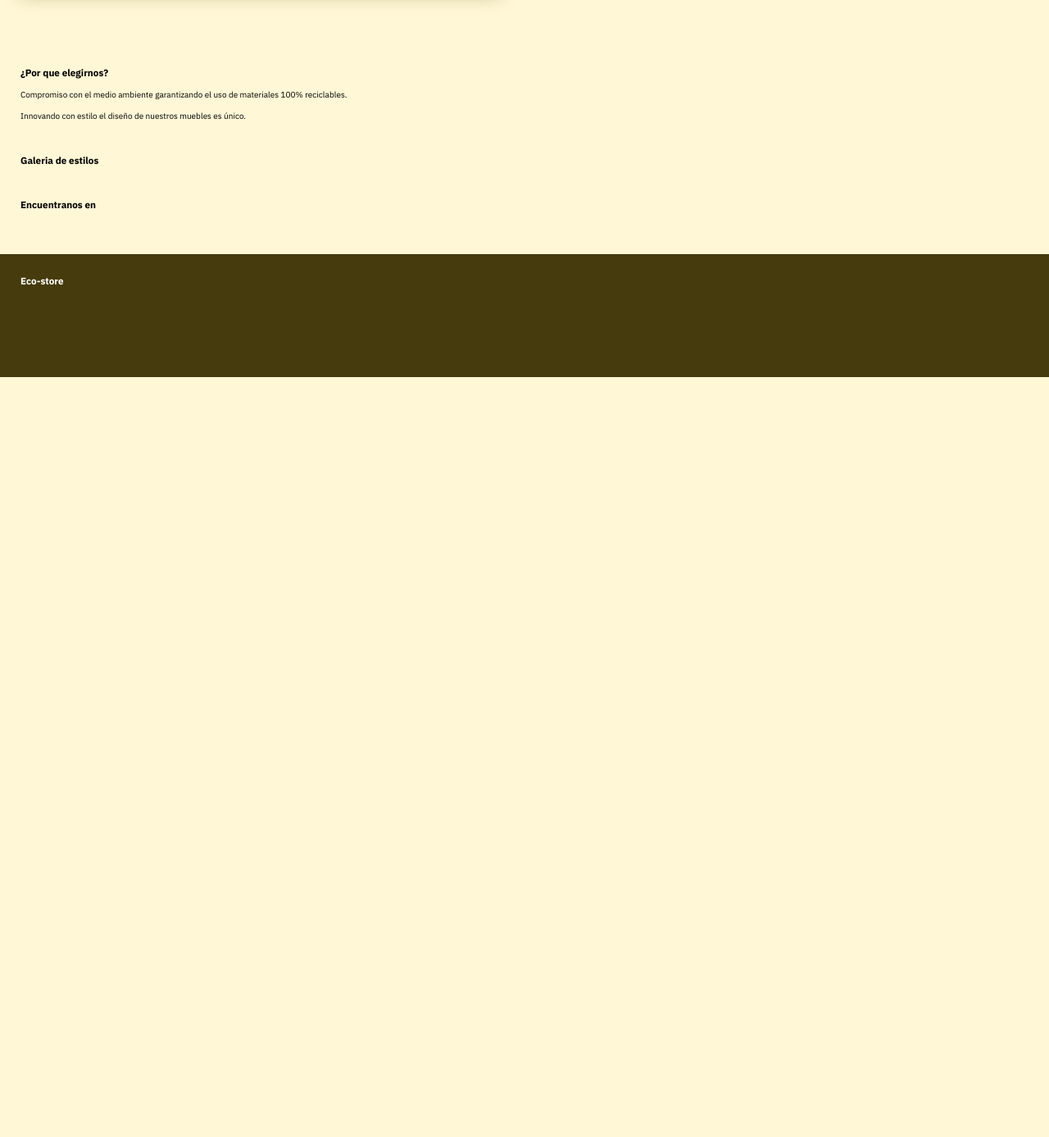
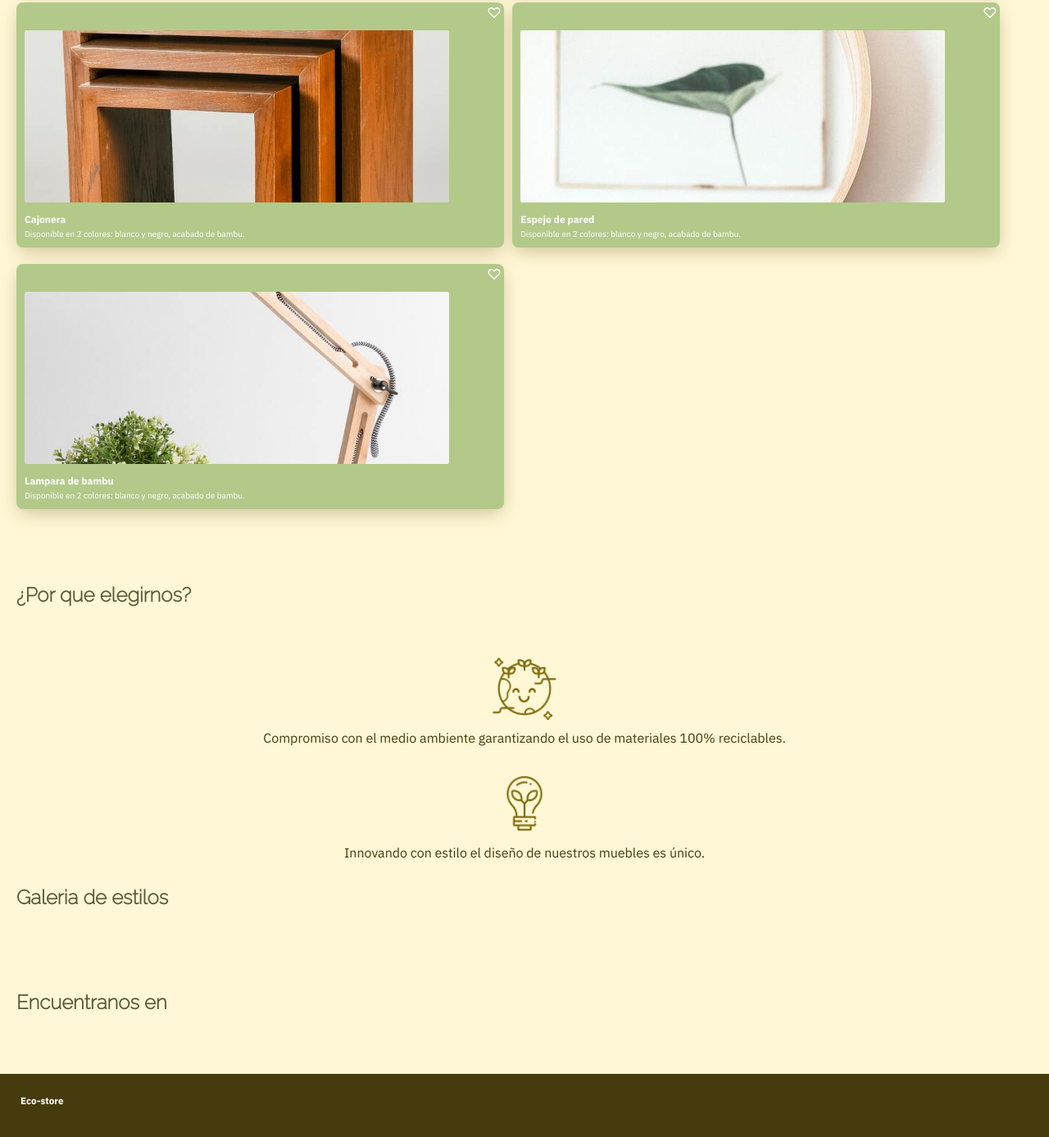
Before and after one commit to Umagdiaz/eco_friendly_landingPage, a plain HTML site: page index.html in a window 1280 px wide. Shown: the part 2363-3750 px from the top of the page at 82% size. Before the commit the page ends 2823 px from the top, so only its background shows below. Drawn offline with Linux system fonts and the light colour scheme.

Commit message:
main info vision/mision

```diff
--- a/index.html
+++ b/index.html
@@ -192,14 +192,17 @@
         <section class="main-info">
             <div class="main-info-aboutus">
                 <h3>¿Por que elegirnos?</h3>
-                <div class="info-aboutus-rigth">
-                    <img src="" alt="">
-                    <p >Compromiso con el medio ambiente garantizando el uso de materiales 100% reciclables.</p>
+                <div class="main-info-mision_vision">
+                    <div class="info-aboutus-rigth">
+                        <img src="/assets/img/earth.png" alt="">
+                        <p >Compromiso con el medio ambiente garantizando el uso de materiales 100% reciclables.</p>
+                    </div>
+                    <div class="info-aboutus-left">
+                        <img src="/assets/img/ecology.png" alt="">
+                        <p>Innovando con estilo el diseño de nuestros muebles es único.</p>
+                    </div>
                 </div>
-                <div class="info-aboutus-left">
-                    <img src="" alt="">
-                    <p>Innovando con estilo el diseño de nuestros muebles es único.</p>
-                </div>
+
             </div>
             <div class="main-info-gallery">
                 <h3>Galeria de estilos</h3>
--- a/scss/main.scss
+++ b/scss/main.scss
@@ -7,6 +7,20 @@ $details-color-other: #463B0C;
 $paragraph-size: 1.6rem;
 $font-primary: 'IBM Plex Sans' , sans-serif;
 $font-secondary: 'Raleway', sans-serif;
+
+@mixin flexCenter($direction, $content, $align) {
+    display: flex;
+    flex-direction: $direction;
+    justify-content: $content;
+    align-items: $align;
+}
+
+@mixin buttonStyle{
+    button {
+        background: none;
+        border-style: none;
+    }
+}
 
 * {
     box-sizing: border-box;
@@ -149,7 +163,7 @@ main {
             stroke: $secondary-text-color-icons;
             }
             img {
-                height: 140px;
+                height: 230px;
                 width: 42vw;
                 padding: 10px;
                 object-fit:cover;
@@ -170,6 +184,7 @@ main {
     .main-product-furniture {
         @extend .main-product-healthcare;
         h2 {
+
             font-size: 2.4rem;
             font-family: $font-secondary;
             color: $primary-text-color;
@@ -185,12 +200,47 @@ main {
 
 
 .main-info{
-    padding: 0px 25px 40px 25px;
+   @extend .main-product-healthcare;
 
-    .main-info-aboutus{
-        padding-bottom: 40px;
+   h3{
+    font-size: 2.4rem;
+    padding-left: 20px;
+    font-family: $font-secondary;
+    color: $primary-text-color;
+    padding-bottom: 60px;
+   }
+   .main-info-mision_vision{
+    @include flexCenter(column, space-evenly ,center );
+
+    .info-aboutus-rigth{
+        display: flex;
+        flex-direction: column;
+        width: 100%;
+        color:$details-color-other;
+        padding-bottom: 30px;
+        img{
+            display: flex;
+            align-items: center;
+            align-content: center;
+            height: 80px;
+            width: 80px;
+            margin: 0 auto;
+            margin-bottom: 10px;
+            }
+         p{
+            font-size: $paragraph-size;
+            text-align: center;
+            padding: 0px 80px 0px 80px;
+         }
+        }
+    }
+
+    .info-aboutus-left{
+        @extend .info-aboutus-rigth
     }
 }
+
+
 
 footer {
     background-color: $details-color-other;
```
Also changed, not shown: css/main.css, 1 other file.
